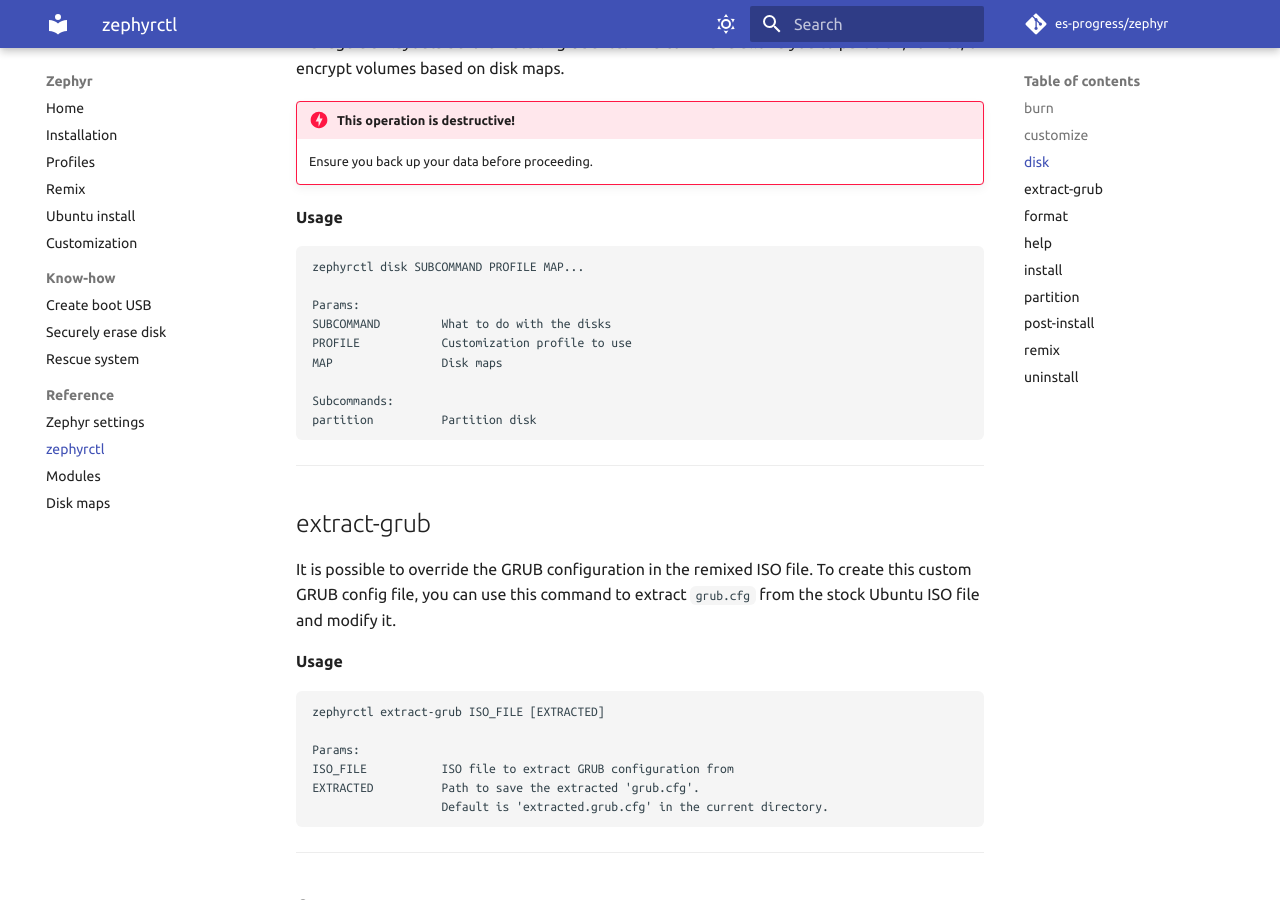
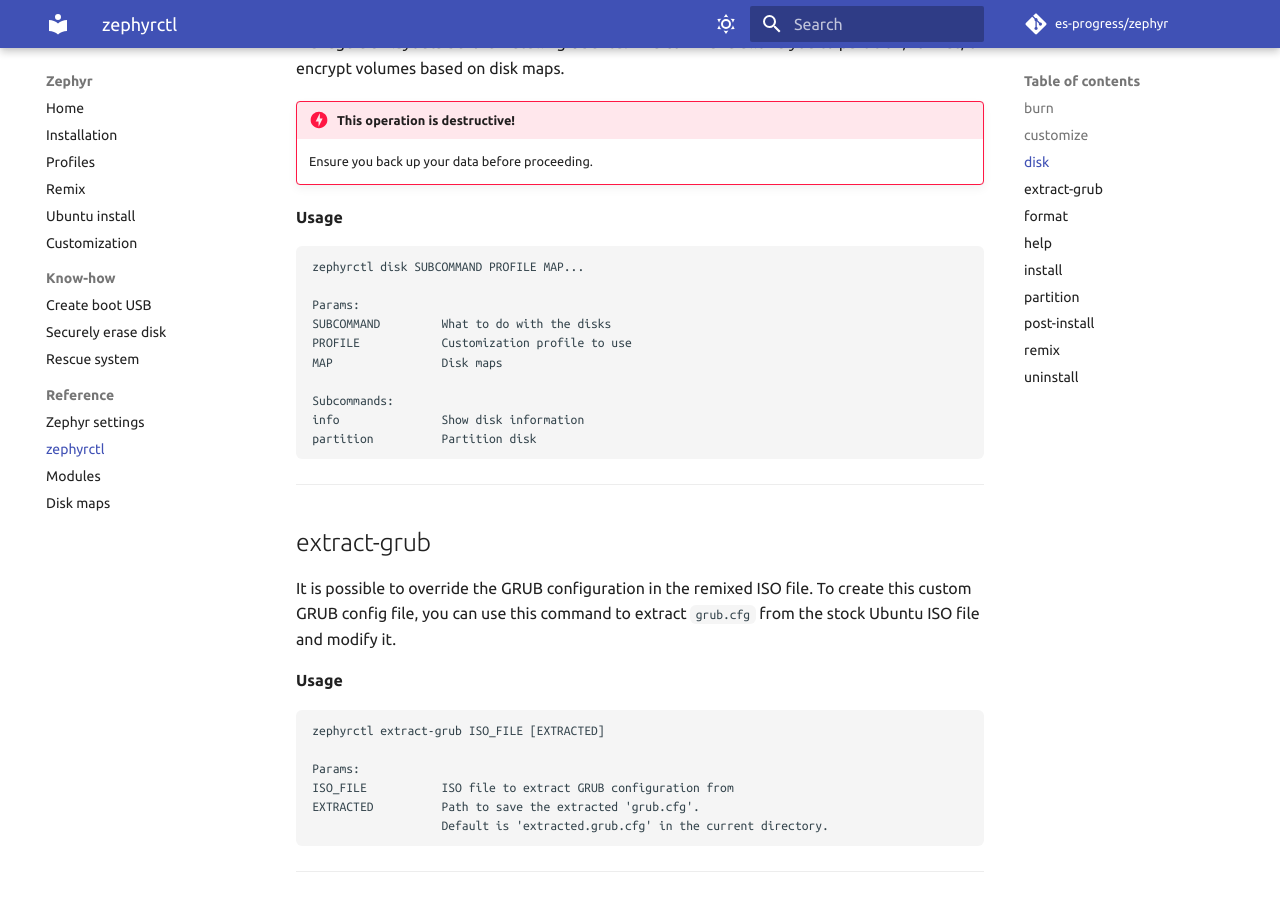
Before and after one commit to es-progress/zephyr, an MkDocs documentation site: the page built from docs/reference/zephyrctl.md, in a window 1280 px wide and 900 px high, scrolled down 1509 px. Built offline with MkDocs 1.6.1 and Material for MkDocs 9.7.7, drawn with Linux system fonts in a browser that asks for light colours; emoji names are drawn with the system emoji font; comment, search, counter and statistics services are not loaded.

Commit message:
zephyctl/disk: add info subcommand

````diff
--- a/docs/reference/zephyrctl.md
+++ b/docs/reference/zephyrctl.md
@@ -85,6 +85,7 @@ PROFILE            Customization profile to use
 MAP                Disk maps
 
 Subcommands:
+info               Show disk information
 partition          Partition disk
 ```
 
````
Also changed, not shown: 3 other files.
